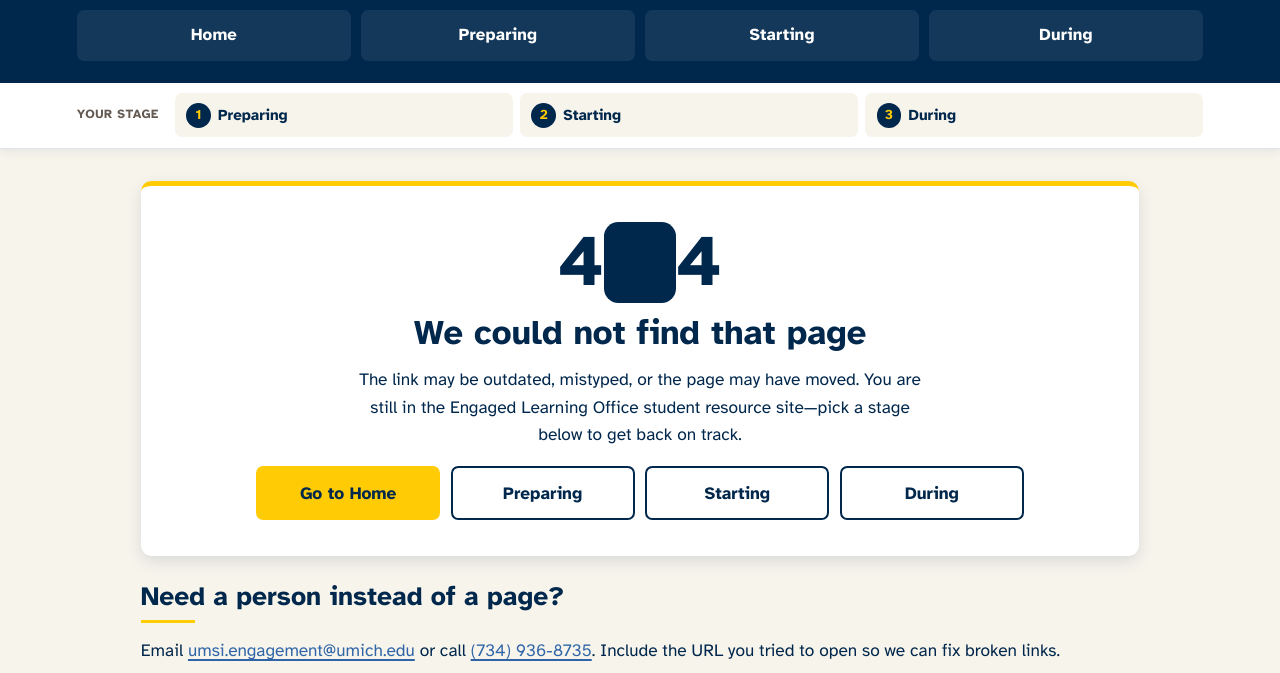
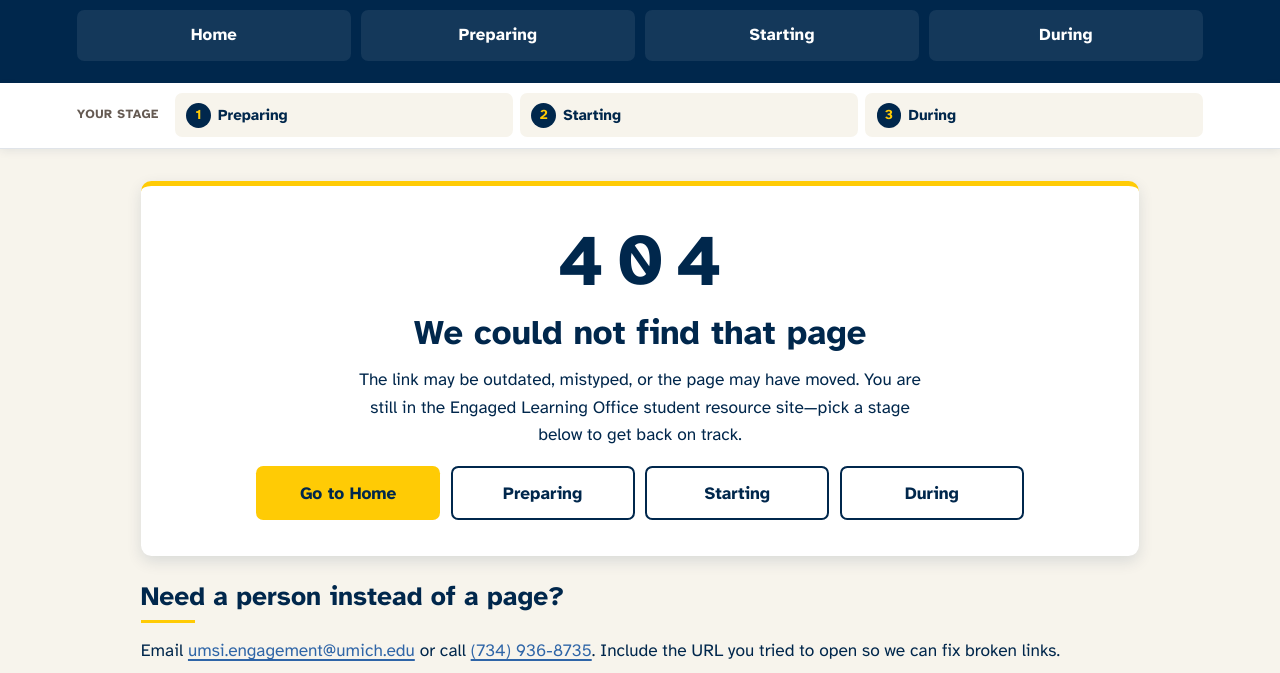
Before and after one commit to ErikaCartman/Client_Project, a plain HTML site: page 404.html in a window 1280 px wide. Shown: the part 127-800 px from the top of the page. Drawn offline with Linux system fonts and the light colour scheme.

Commit message:
Add files via upload

```diff
--- a/css/style.css
+++ b/css/style.css
@@ -783,7 +783,6 @@ h3 {
 .error-code span {
   display: inline-block;
   color: var(--blue);
-  background-color: var(--blue);
   padding: 0.05em 0.18em 0.08em;
   border-radius: 0.2em;
   line-height: 1;
```
